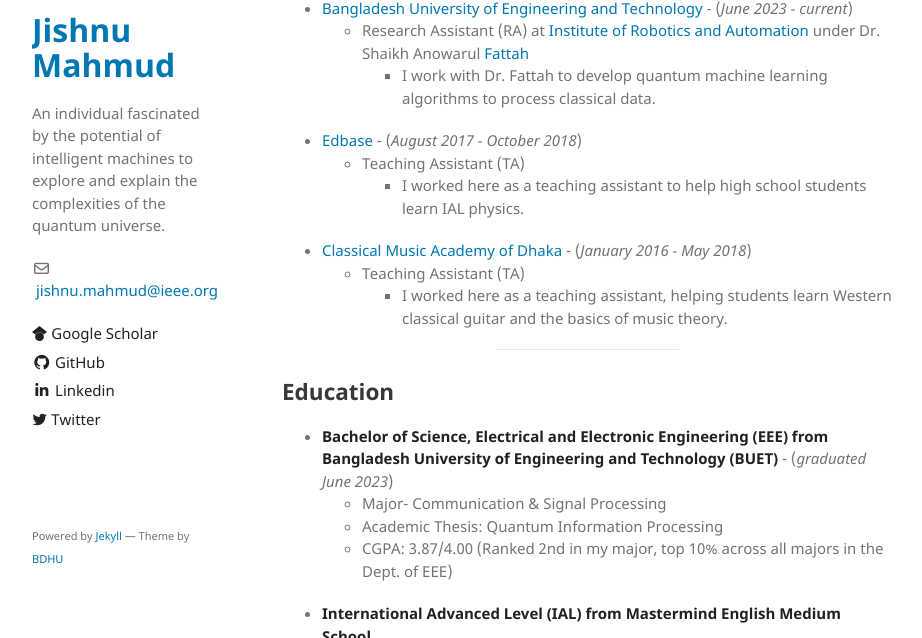
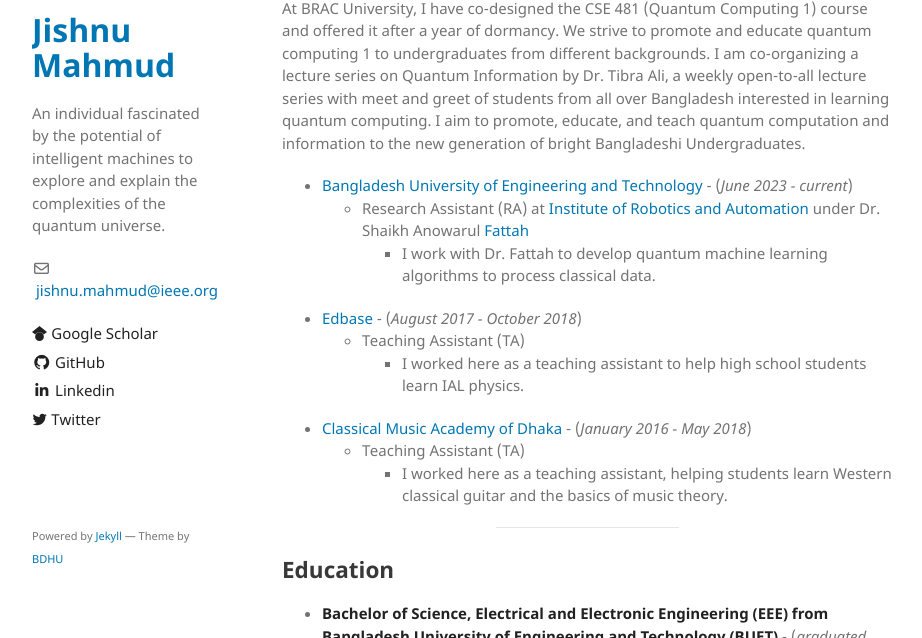
Before and after one commit to sowmitra-das-sumit/sowmitra-das-sumit.github.io, a Jekyll site: the page built from index.md, in a window 1280 px wide and 900 px high, scrolled down 1532 px, cut to the strip 262-900 px from the top of the window. Shown: the whole strip, without its empty margins (178-1100 px from the left). Built offline with Jekyll 4.4.1, drawn with Linux system fonts in a browser that asks for light colours; our own code applies the rules of GitHub Pages for plain Markdown files.

Commit message:
Update index.md

```diff
--- a/index.md
+++ b/index.md
@@ -50,6 +50,8 @@ Mashtura, R., **Mahmud, J.,** Fattah, S.A. and Saquib, M., 2023, October. In TEN
    - [BRAC University](https://cse.sds.bracu.ac.bd/faculty_profile/87/jishnu_mahmud) - (_June 2023 - current_)
       - Lecturer, Computer Science and Engineering, School of Data and Sciences
          - I teach physics and computer science undergraduates CSE481: Quantum Computation and Information 1 and CSE350: Digital Electronics and Pulse Techniques.
+
+   At BRAC University, I have co-designed the CSE 481 (Quantum Computing 1) course and offered it after a year of dormancy. We strive to promote and educate quantum computing 1 to undergraduates from different backgrounds. I am co-organizing a lecture series on Quantum Information by Dr. Tibra Ali, a weekly open-to-all lecture series with meet and greet of students from all over Bangladesh interested in learning quantum computing. I aim to promote, educate, and teach quantum computation and information to the new generation of bright Bangladeshi Undergraduates.
 
 
 
```
